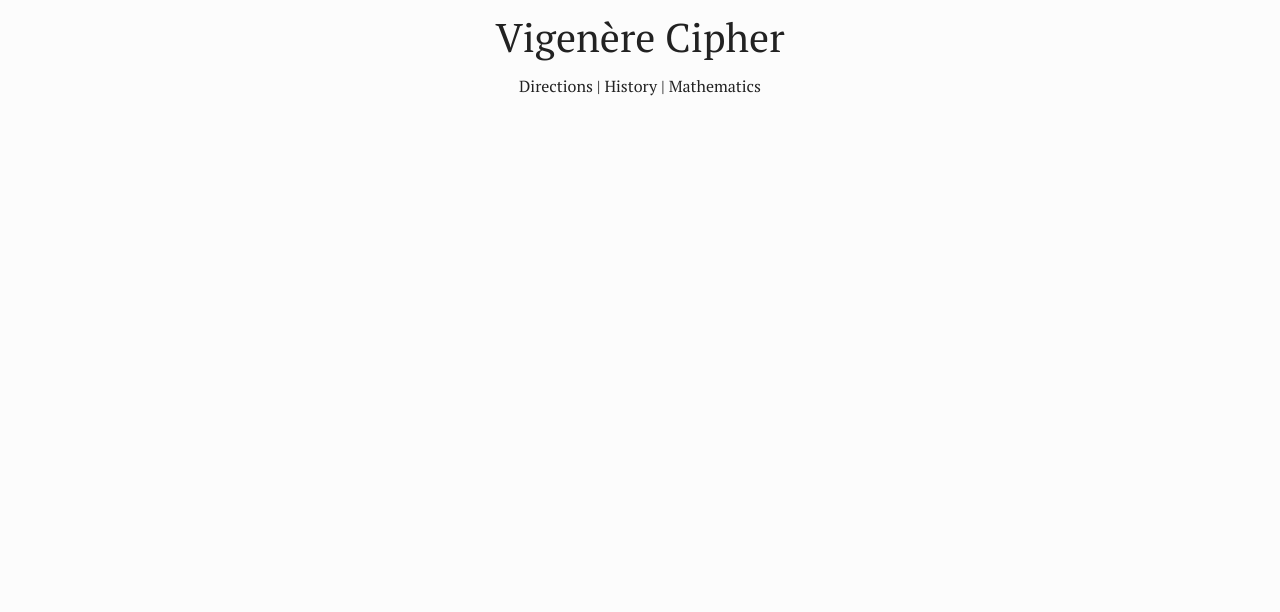
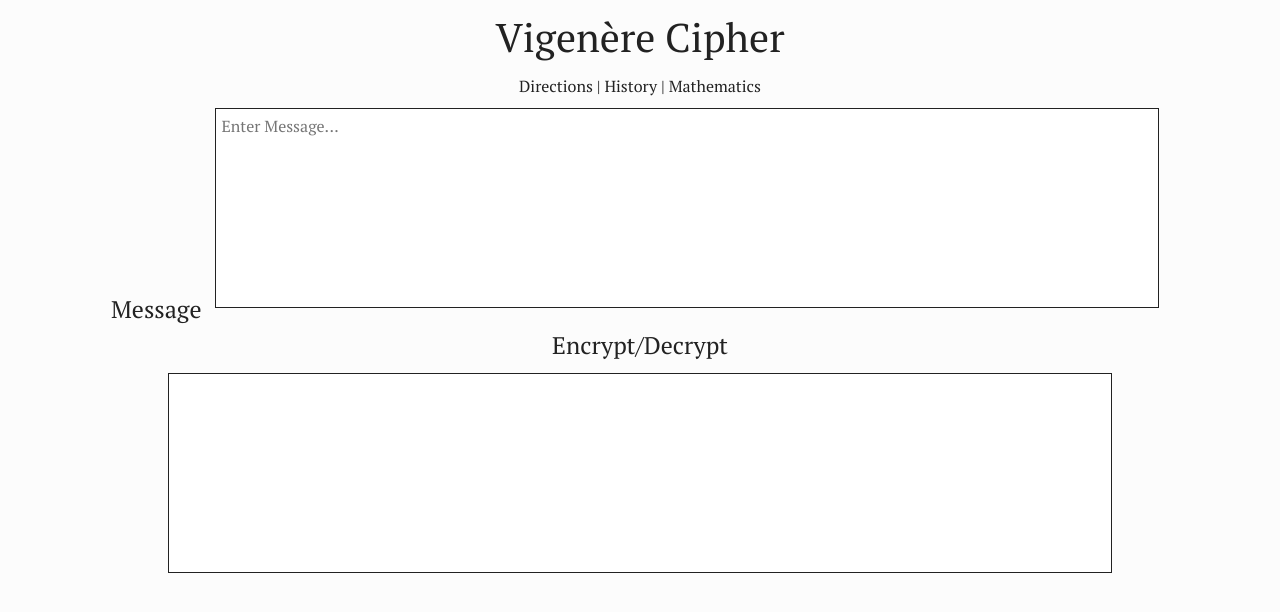
Before and after one commit to mtdens/vignerecipher, a plain HTML site: page index.html in a window 1280 px wide. Drawn offline with nearby package versions, Linux system fonts and the light colour scheme; some packages are replaced by stand-ins of ours; a web font is replaced by a local one.

Commit message:
Create message boxes

```diff
--- a/index.html
+++ b/index.html
@@ -30,6 +30,17 @@
         </div>
       </div>
     </header>
+
+      <div class="row text-center">
+        <div class="col-sm-12">
+          <label>Message</label>
+          <textarea id="msg1" placeholder="Enter Message..."></textarea>
+        </div>
+        <div class="col-sm-12">
+          <label>Encrypt/Decrypt</label>
+          <textarea id="msg2"></textarea>
+        </div>
+      </div>
     </div>
 
     <div class="container">
--- a/styles.css
+++ b/styles.css
@@ -10,3 +10,20 @@ body {
 h1 {
 	margin: 15px 0px 15px 0px;
 }
+
+label {
+	font-size: 24px;
+	margin: 0;
+}
+
+#msg1, #msg2 {
+	width: 85%;
+    margin: 10px;
+    height: 200px;
+    border: 1px solid #222;
+    resize: none;
+}
+
+textarea {
+    padding: 5px;
+}
```
